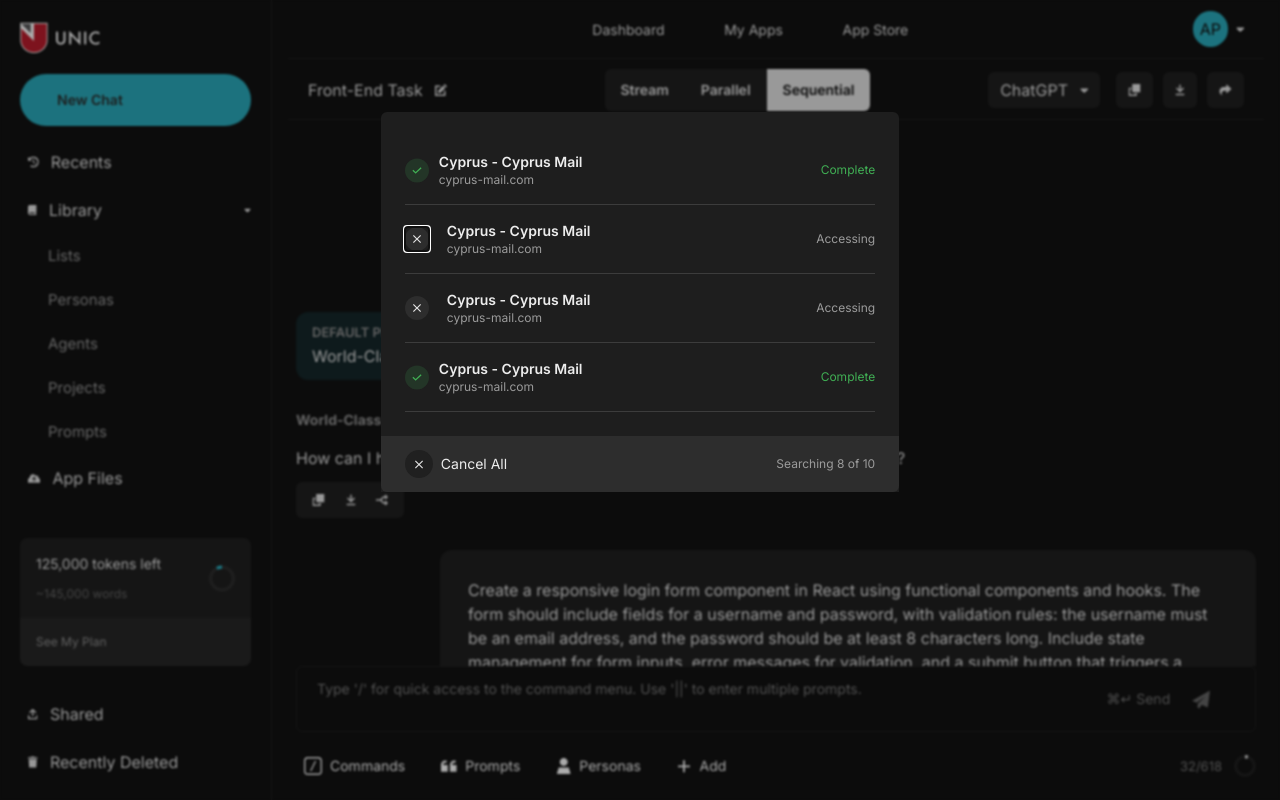
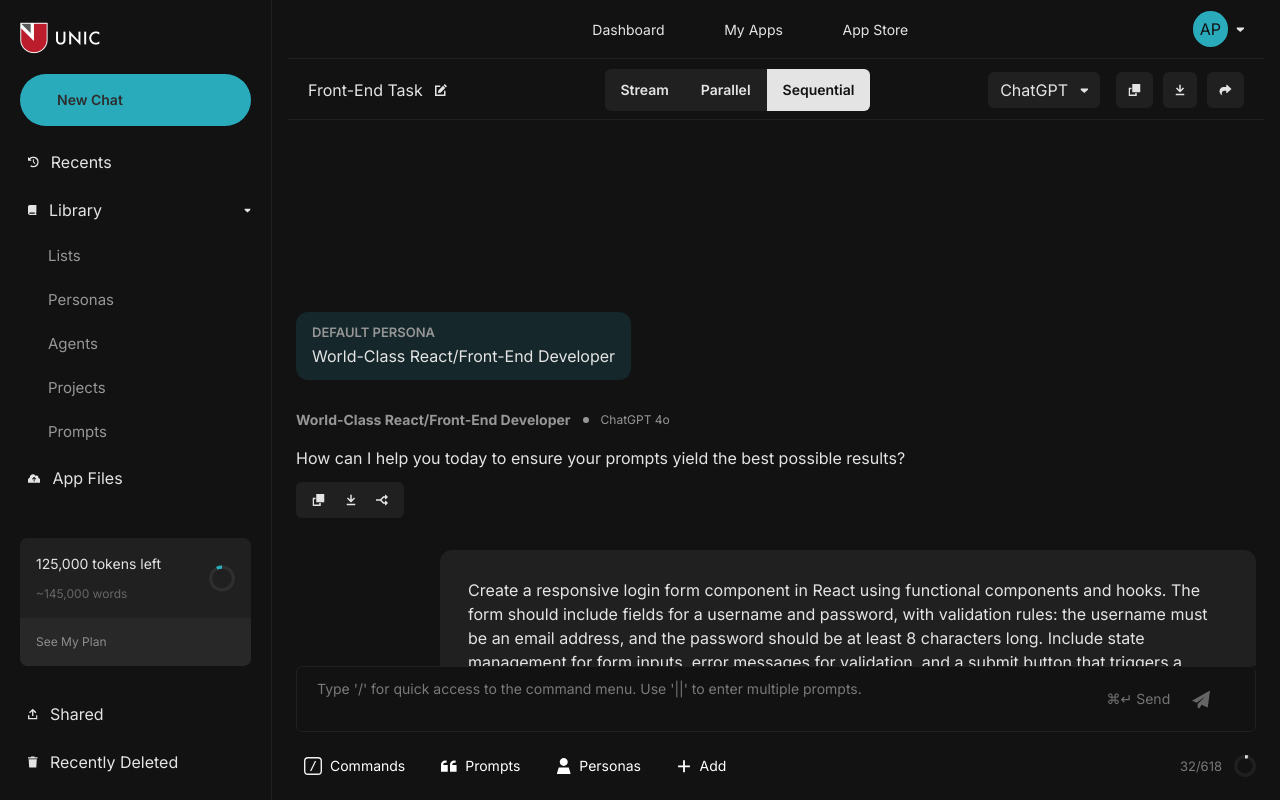
Before and after one commit to victory-a/unic_assessment, a Next.js app: page / in a window 1280 px wide. Built offline with nearby package versions, Linux system fonts and the light colour scheme.

Commit message:
disable modals initially

```diff
--- a/src/pages/index.tsx
+++ b/src/pages/index.tsx
@@ -27,7 +27,7 @@
     onToggle: onToggleCommandsModal,
   } = useDisclosure();
 
-  const { isOpen: isScrapingModalOpen, onClose: onCloseScrapingModal } = useDisclosure({ isOpen: true });
+  const { isOpen: isScrapingModalOpen, onClose: onCloseScrapingModal } = useDisclosure();
 
   const cancelOne = (id: string) => {
     console.log({ 'cancel scrape': id });
```
